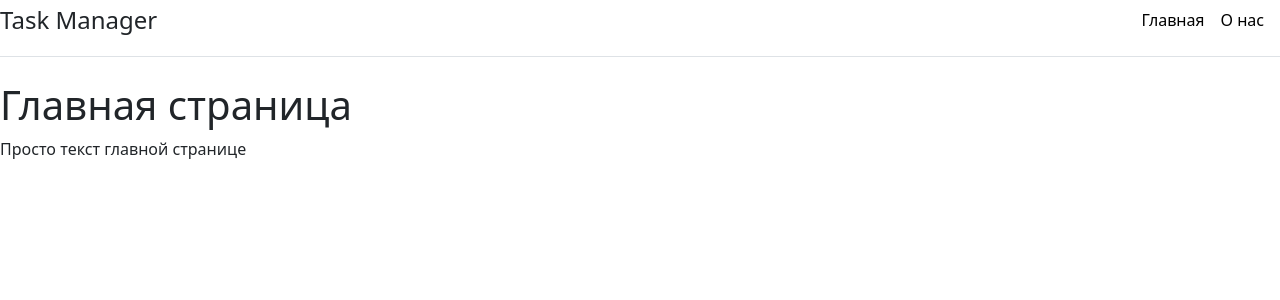
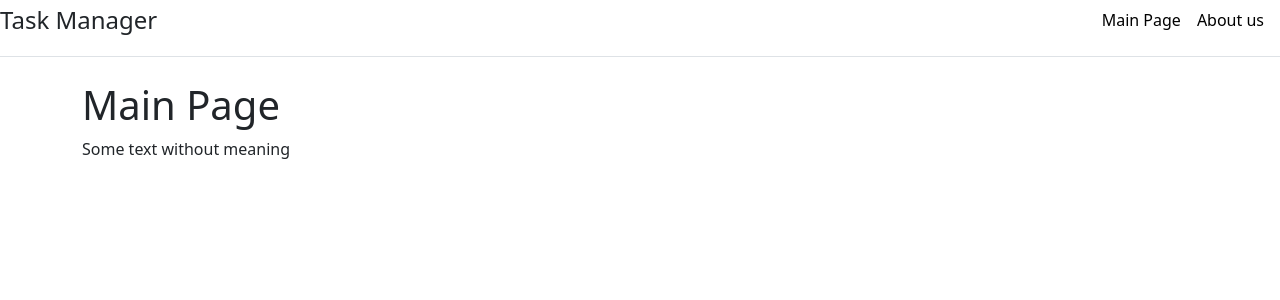
Before and after one commit to Zhmblkhn/TaskManager, a Django app: page / in a window 1280 px wide. Shown: the top 300 px of the page. Run offline with Django 5.2, Linux system fonts and the light colour scheme.

Commit message:
getting to know the Jinja template engine

```diff
--- /dev/null
+++ b/taskmanager/main/templates/main/base.html
@@ -0,0 +1,25 @@
+<!doctype html>
+<html lang="en">
+<head>
+	<meta charset="UTF-8">
+	<meta name="viewport"
+	      content="width=device-width, user-scalable=no, initial-scale=1.0, maximum-scale=1.0, minimum-scale=1.0">
+	<meta http-equiv="X-UA-Compatible" content="ie=edge">
+	<title>{% block title %} {% endblock %}</title>
+	<link rel="stylesheet" href="https://cdn.jsdelivr.net/npm/bootstrap@5.3.3/dist/css/bootstrap.min.css">
+</head>
+<body>
+	<div class="d-flex flex-column flex-md-row align-items-center pb-3 mb-4 border-bottom">
+		<span class="fs-4">Task Manager</span>
+		<nav class="d-inline-flex mt-2 mt-md-0 ms-md-auto">
+			<a class="me-3 py-2 link-body-emphasis text-decoration-none" href="{% url 'home' %}">Main Page</a>
+			<a class="me-3 py-2 link-body-emphasis text-decoration-none" href="{% url 'about' %}">About us</a>
+		</nav>
+	</div>
+
+	<div class="container">
+		{% block content %} {% endblock %}
+	</div>
+
+</body>
+</html>
--- a/taskmanager/main/templates/main/index.html
+++ b/taskmanager/main/templates/main/index.html
@@ -1,22 +1,11 @@
-<!doctype html>
-<html lang="en">
-<head>
-	<meta charset="UTF-8">
-	<meta name="viewport"
-	      content="width=device-width, user-scalable=no, initial-scale=1.0, maximum-scale=1.0, minimum-scale=1.0">
-	<meta http-equiv="X-UA-Compatible" content="ie=edge">
-	<title>Главная страница</title>
-	<link rel="stylesheet" href="https://cdn.jsdelivr.net/npm/bootstrap@5.3.3/dist/css/bootstrap.min.css">
-</head>
-<body>
-	<div class="d-flex flex-column flex-md-row align-items-center pb-3 mb-4 border-bottom">
-		<span class="fs-4">Task Manager</span>
-		<nav class="d-inline-flex mt-2 mt-md-0 ms-md-auto">
-			<a class="me-3 py-2 link-body-emphasis text-decoration-none" href="/">Главная</a>
-			<a class="me-3 py-2 link-body-emphasis text-decoration-none" href="/about">О нас</a>
-		</nav>
-	</div>
-	<h1>Главная страница</h1>
-	<p>Просто текст главной странице</p>
-</body>
-</html>
+{% extends 'main/base.html' %}
+
+{% block title %}
+Main page of Website
+{% endblock %}
+
+
+{% block content %}
+	<h1>Main Page</h1>
+	<p>Some text without meaning</p>
+{% endblock %}
--- a/taskmanager/main/urls.py
+++ b/taskmanager/main/urls.py
@@ -2,6 +2,6 @@ from django.urls import path
 from . import views
 
 urlpatterns = [
-    path('', views.index), # Пустая строка представляет собой переход на главную страницу
-    path('about', views.about)
+    path('', views.index, name='home'), # Пустая строка представляет собой переход на главную страницу
+    path('about', views.about, name='about'),
 ]
```
Also changed, not shown: taskmanager/main/templates/main/about.html (+11 -22 lines).
